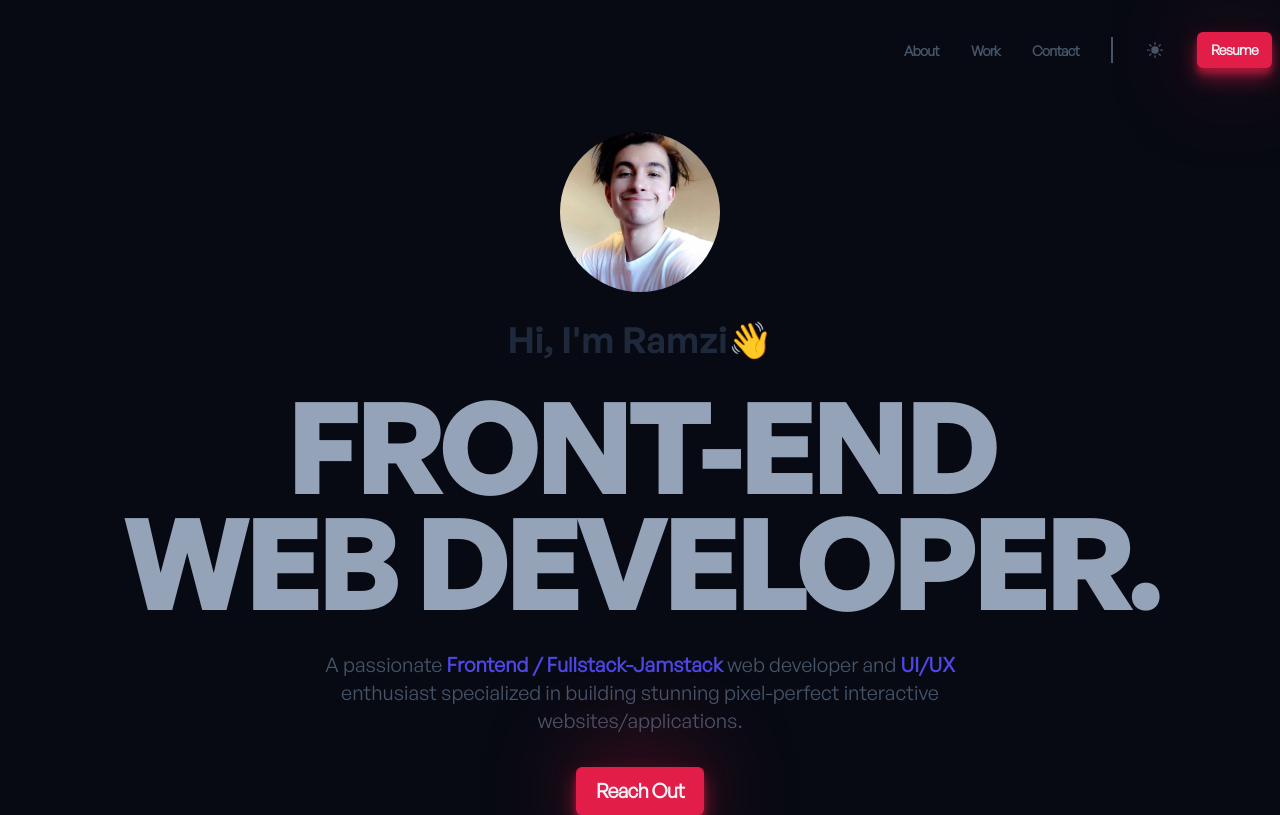
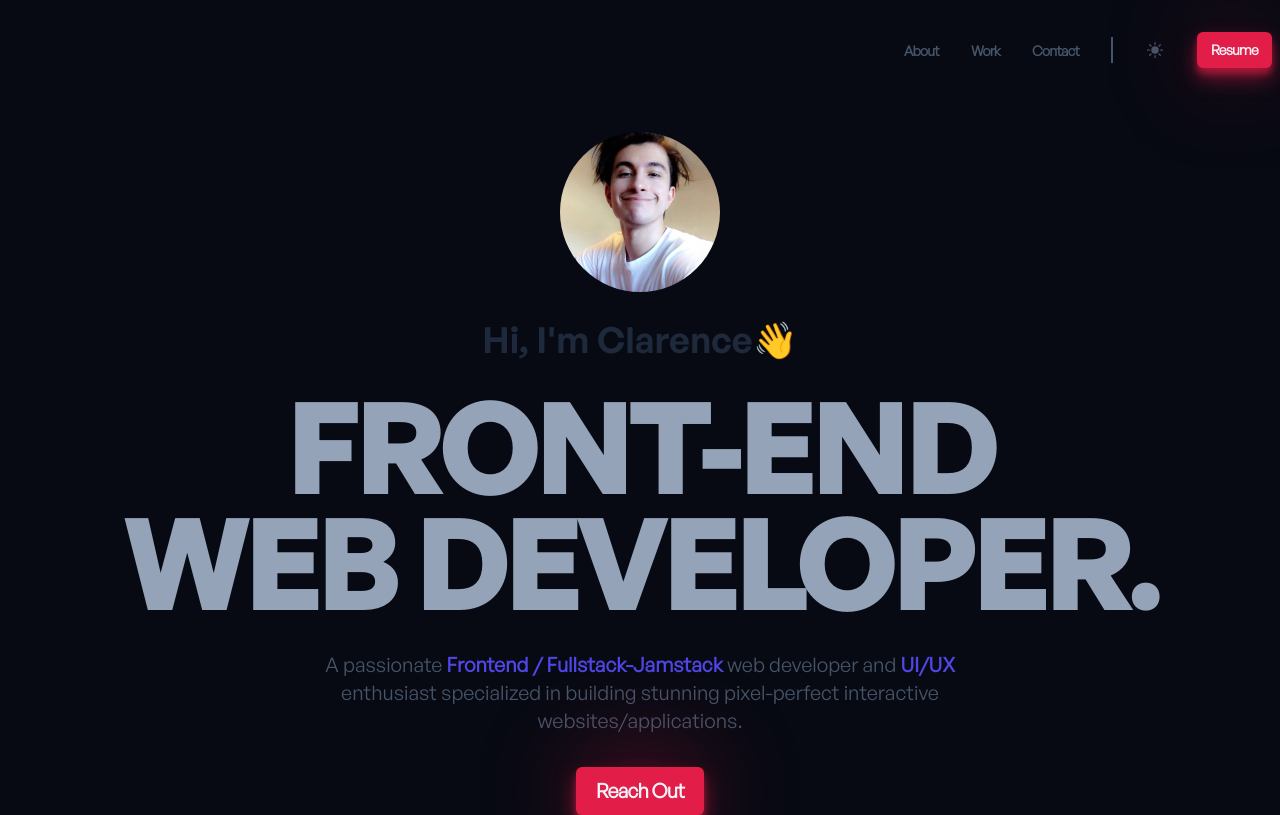
Before and after one commit to c1arence-wm/portfolio-pj0, a website built with Vite: page index.html in a window 1280 px wide. Built offline with nearby package versions, Linux system fonts and the light colour scheme.

Commit message:
Changed title and modified hero image

```diff
--- a/index.html
+++ b/index.html
@@ -4,7 +4,7 @@
     <meta charset="UTF-8" />
     <link rel="icon" type="image/svg+xml" href="/vite.svg" />
     <meta name="viewport" content="width=device-width, initial-scale=1.0" />
-    <title>portfolio</title>
+    <title>portfolio pj0</title>
   </head>
   <body>
     <header class="header container">
@@ -51,7 +51,7 @@
       <section class="hero container">
         <img class="hero__image" src="/hero.jpg" alt="hero image">
 
-        <h2 class="hero__subtitle">Hi, I'm Ramzi👋</h2>
+        <h2 class="hero__subtitle">Hi, I'm Clarence👋</h2>
 
         <h1 class="hero__title">
           Front-End <br> Web Developer.
```
